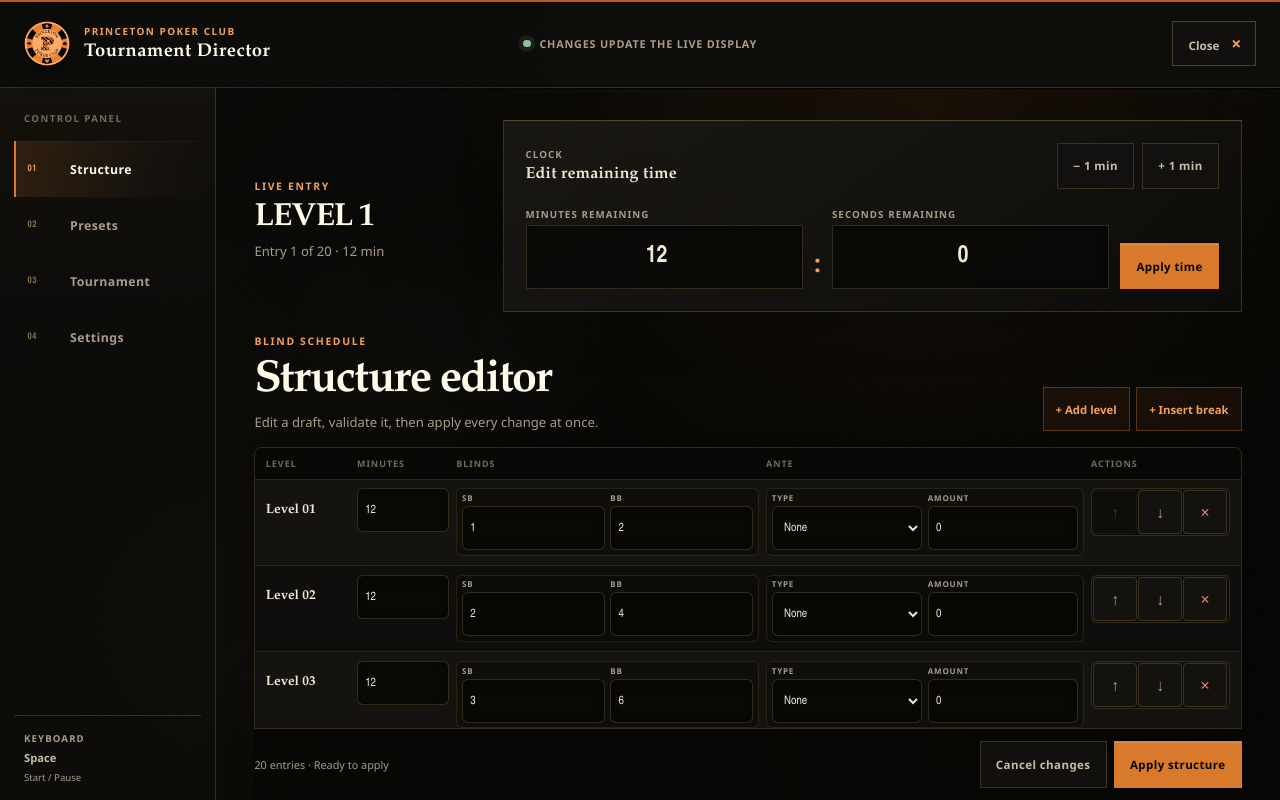
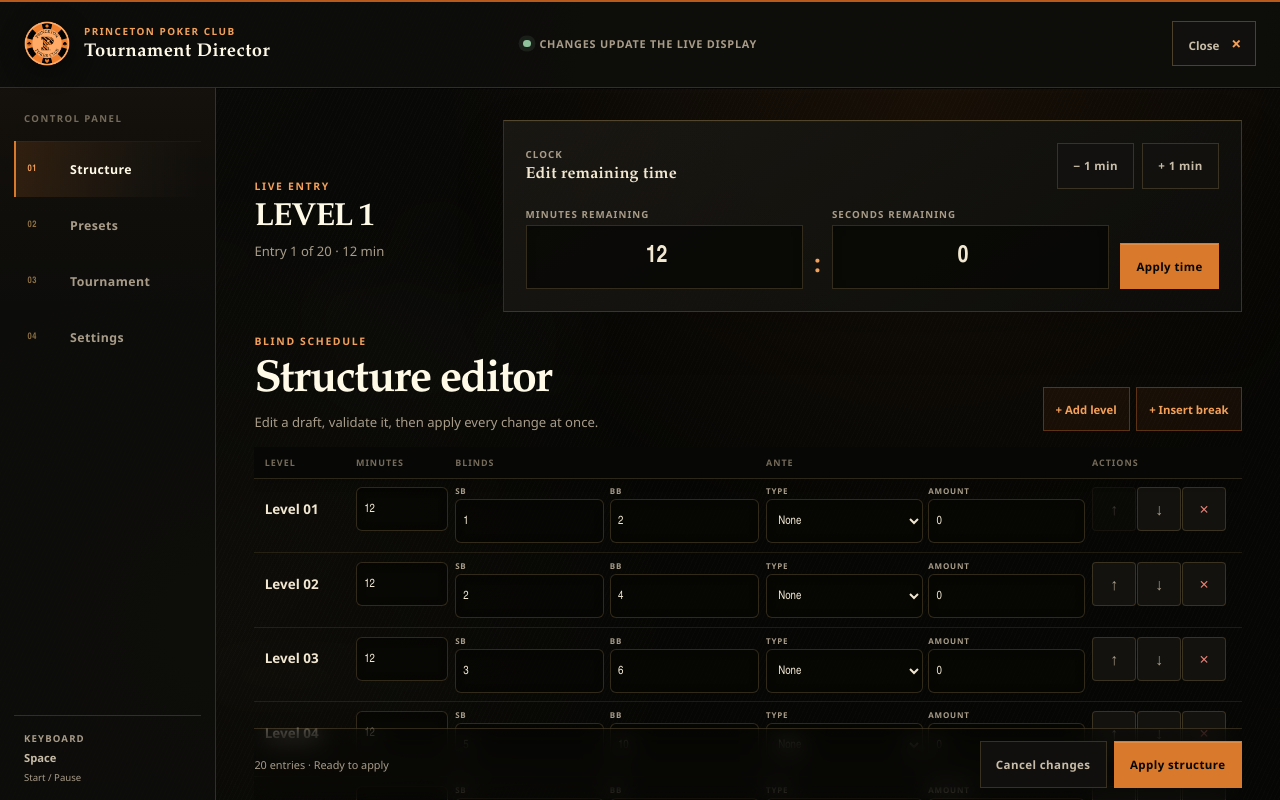
Before and after one commit to bigmike9000/princeton-poker-tournament-timer, a React (Vite) app: page / in a window 1280 px wide. Both pictures are taken after a click on the button 1227 px from the left and 754 px from the top of the page. Built offline with nearby package versions, Linux system fonts and the light colour scheme.

Commit message:
style: flatten tournament structure editor

```diff
--- a/src/styles/director.css
+++ b/src/styles/director.css
@@ -614,10 +614,9 @@
 .structure-editor-table {
   min-width: 0;
   overflow: clip;
-  border: 1px solid rgb(184 154 97 / 22%);
-  border-radius: .5rem;
-  background: rgb(11 11 9 / 92%);
-  box-shadow: 0 14px 30px rgb(0 0 0 / 18%);
+  border: 0;
+  border-radius: 0;
+  background: transparent;
 }
 
 .structure-editor-list {
@@ -637,6 +636,7 @@
   color: var(--slate-500);
   background: var(--ink-950);
   box-shadow: 0 4px 10px rgb(0 0 0 / 18%);
+  font-family: var(--font-interface);
   font-size: .56rem;
   font-weight: 850;
   letter-spacing: .11em;
@@ -651,20 +651,20 @@
   border: 0;
   border-bottom: 1px solid rgb(184 154 97 / 14%);
   padding: .55rem .65rem;
-  background: rgb(22 21 17 / 58%);
+  background: transparent;
 }
 
 .structure-editor-row--level[data-row-tone='odd'] {
-  background: rgb(27 25 20 / 62%);
+  background: transparent;
 }
 
 .structure-editor-row--level[data-row-tone='even'] {
-  background: rgb(18 17 14 / 68%);
+  background: transparent;
 }
 
 .structure-editor-row--break {
   border-left: 3px solid var(--orange-500);
-  background: linear-gradient(90deg, rgb(217 121 43 / 11%), rgb(24 20 14 / 74%) 46%, rgb(15 14 11 / 72%));
+  background: linear-gradient(90deg, rgb(217 121 43 / 7%), transparent 46%);
 }
 
 .structure-editor-list > .structure-editor-row:last-child {
@@ -697,7 +697,7 @@
   gap: .15rem;
   padding: 0;
   color: var(--ivory-100);
-  font-family: var(--font-heritage);
+  font-family: var(--font-interface);
   font-size: .84rem;
   line-height: 1.1;
 }
@@ -720,11 +720,10 @@
   display: grid;
   grid-template-columns: repeat(3, 2.75rem);
   gap: 1px;
-  border: 1px solid rgb(184 154 97 / 24%);
-  border-radius: .375rem;
-  padding: 1px;
-  background: rgb(7 7 5 / 62%);
-  box-shadow: inset 0 1px rgb(255 249 232 / 3%);
+  border: 0;
+  border-radius: 0;
+  padding: 0;
+  background: transparent;
 }
 
 .row-order-actions button {
@@ -773,10 +772,10 @@
   grid-template-columns: repeat(2, minmax(0, 1fr));
   min-width: 0;
   gap: .35rem;
-  border: 1px solid rgb(184 154 97 / 15%);
-  border-radius: .375rem;
-  padding: .3rem;
-  background: rgb(7 7 5 / 34%);
+  border: 0;
+  border-radius: 0;
+  padding: 0;
+  background: transparent;
 }
 
 .structure-compact-field {
@@ -788,6 +787,7 @@
 .structure-compact-field > span {
   display: block;
   color: var(--slate-400);
+  font-family: var(--font-interface);
   font-size: .5rem;
   font-weight: 820;
   letter-spacing: .1em;
@@ -798,6 +798,7 @@
 .structure-cell-label {
   display: none;
   color: var(--slate-400);
+  font-family: var(--font-interface);
   font-size: .53rem;
   font-weight: 820;
   letter-spacing: .1em;
@@ -870,7 +871,7 @@
   gap: .45rem;
   border-top: 1px solid var(--line);
   padding: .75rem 0;
-  background: rgb(7 7 5 / 95%);
+  background: rgb(7 7 5 / 48%);
   backdrop-filter: blur(12px);
 }
 
```
Also changed, not shown: 1 other file (tests, documents, lock files or other folders).
